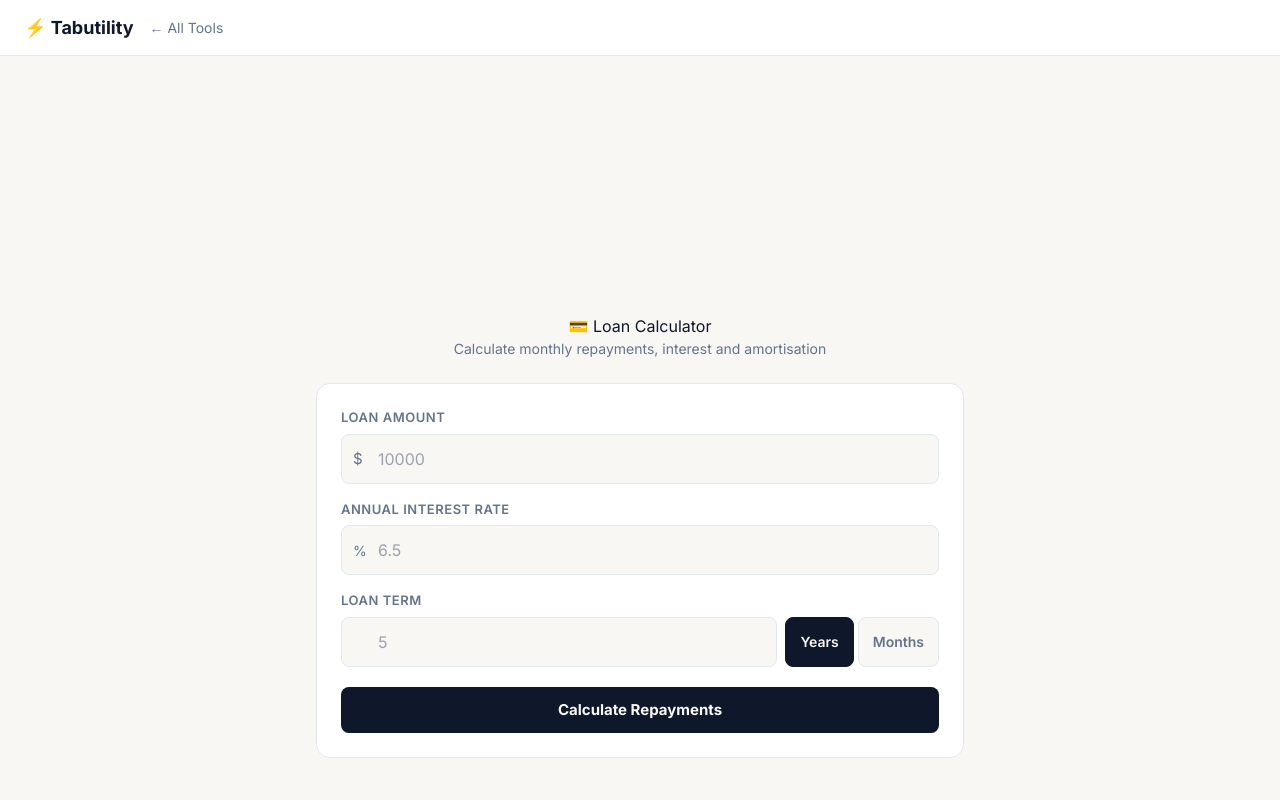
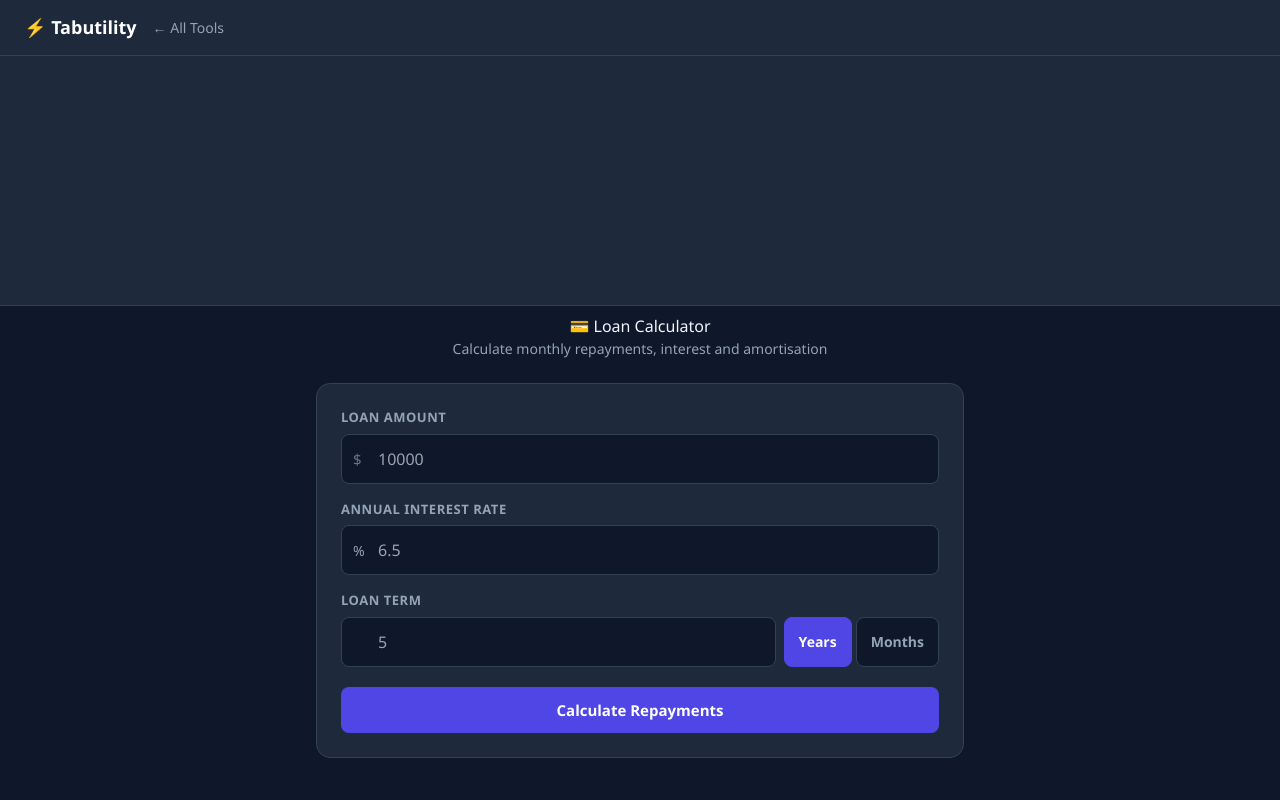
Before and after one commit to rakeshv02/loan-calculator, a React (Vite) app: page / in a window 1280 px wide. Shown: the top 800 px of the page. Built offline with nearby package versions, Linux system fonts and the light colour scheme.

Commit message:
Align with canonical Tabutility design language (STYLE.md): dark surface, indigo accent, Segoe-first font, standard footer, ad-slot polish

```diff
--- a/index.html
+++ b/index.html
@@ -2,9 +2,8 @@
 <html lang="en">
 <head>
 <meta charset="UTF-8"/>
-<meta name="theme-color" content="#f8f7f4" />
+<meta name="theme-color" content="#0f172a" />
   <meta name="viewport" content="width=device-width, initial-scale=1.0"/>
-<link rel="preconnect" href="https://fonts.googleapis.com"><link rel="preconnect" href="https://fonts.gstatic.com" crossorigin><link rel="stylesheet" href="https://fonts.googleapis.com/css2?family=Inter:wght@400;600;700;800&display=swap">
 <title>Loan Calculator — Tabutility</title>
 <meta name="description" content="Free loan calculator. Calculate monthly repayments, total interest and amortisation for any loan amount, rate and term."/>
 <meta name="keywords" content="loan calculator, monthly payment calculator, loan repayment calculator, personal loan calculator, interest calculator"/>
@@ -30,51 +29,52 @@
 <script type="application/ld+json">{"@context":"https://schema.org","@type":"FAQPage","mainEntity":[{"@type":"Question","name":"How is my monthly payment calculated?","acceptedAnswer":{"@type":"Answer","text":"Using the standard amortisation formula: P × r(1+r)^n / ((1+r)^n - 1) where P=principal, r=monthly rate, n=number of payments."}},{"@type":"Question","name":"Does this include fees?","acceptedAnswer":{"@type":"Answer","text":"No — enter the APR if you want to include fees in the rate."}},{"@type":"Question","name":"Is the Loan Calculator free?","acceptedAnswer":{"@type":"Answer","text":"Yes — completely free, no sign-up needed."}},{"@type":"Question","name":"Does it work on mobile?","acceptedAnswer":{"@type":"Answer","text":"Yes — works on any device."}}]}</script>
 <style>
 *{box-sizing:border-box;margin:0;padding:0}
-body{font-family:'Inter',-apple-system,BlinkMacSystemFont,'Segoe UI',sans-serif;background:#f8f7f4;color:#0f172a;min-height:100vh}
-nav{background:#ffffff;border-bottom:1px solid #e2e8f0;padding:14px 24px;display:flex;align-items:center;gap:16px}
-nav a{color:#64748b;text-decoration:none;font-size:14px}
-nav a:hover{color:#0f172a}
-nav .brand{color:#0f172a;font-weight:700;font-size:18px}
-.ad-banner{background:#ffffff;border-bottom:1px solid #e2e8f0;padding:4px;text-align:center}
+body{font-family:'Segoe UI',system-ui,Arial,sans-serif;background:#0f172a;color:#f1f5f9;min-height:100vh}
+nav{background:#1e293b;border-bottom:1px solid #334155;padding:14px 24px;display:flex;align-items:center;gap:16px}
+nav a{color:#94a3b8;text-decoration:none;font-size:14px}
+nav a:hover{color:#f1f5f9}
+nav .brand{color:#4f46e5;font-weight:700;font-size:18px}
+.ad-banner{background:#1e293b;border-bottom:1px solid #334155;padding:4px;text-align:center}
 #app{max-width:680px;margin:8px auto;padding:0 16px 40px}
-h1{font-size:26px;font-weight:700;color:#0f172a;margin:24px 0 6px;text-align:center}
-.subtitle{color:#64748b;font-size:14px;text-align:center;margin-bottom:24px}
-.card{background:#ffffff;border:1px solid #e2e8f0;border-radius:14px;padding:24px;margin-bottom:16px}
-label{display:block;font-size:13px;font-weight:600;color:#64748b;margin-bottom:6px;text-transform:uppercase;letter-spacing:.04em;margin-top:16px}
+h1{font-size:26px;font-weight:700;color:#f1f5f9;margin:24px 0 6px;text-align:center}
+.subtitle{color:#94a3b8;font-size:14px;text-align:center;margin-bottom:24px}
+.card{background:#1e293b;border:1px solid #334155;border-radius:14px;padding:24px;margin-bottom:16px}
+label{display:block;font-size:13px;font-weight:600;color:#94a3b8;margin-bottom:6px;text-transform:uppercase;letter-spacing:.04em;margin-top:16px}
 label:first-of-type{margin-top:0}
 .input-group{position:relative}
 .input-prefix{position:absolute;left:12px;top:50%;transform:translateY(-50%);font-size:15px;color:#64748b}
 .input-suffix{position:absolute;right:12px;top:50%;transform:translateY(-50%);font-size:14px;color:#64748b}
-input[type="number"]{width:100%;background:#f8f7f4;border:1px solid #e2e8f0;border-radius:8px;padding:12px 36px 12px 36px;color:#0f172a;font-size:16px;outline:none;-moz-appearance:textfield;transition:border-color .2s}
-input[type="number"]:focus{border-color:#0f172a}
+input[type="number"]{width:100%;background:#0f172a;border:1px solid #334155;border-radius:8px;padding:12px 36px 12px 36px;color:#f1f5f9;font-size:16px;outline:none;-moz-appearance:textfield;transition:border-color .2s}
+input[type="number"]:focus{border-color:#4f46e5}
 input[type="number"]::-webkit-outer-spin-button,input[type="number"]::-webkit-inner-spin-button{-webkit-appearance:none}
 .term-row{display:flex;gap:8px}
 .term-row input{flex:1}
 .term-unit{display:flex;gap:4px}
-.term-btn{padding:10px 14px;border-radius:8px;border:1px solid #e2e8f0;background:#f8f7f4;color:#64748b;font-size:14px;font-weight:600;cursor:pointer;transition:.2s}
-.term-btn.active{background:#0f172a;color:#f8f7f4;border-color:#0f172a}
-.btn{display:block;width:100%;background:#0f172a;color:#f8f7f4;border:none;border-radius:8px;padding:12px 28px;font-size:15px;font-weight:700;cursor:pointer;margin-top:20px;transition:background .2s}
-.btn:hover{background:#334155}
+.term-btn{padding:10px 14px;border-radius:8px;border:1px solid #334155;background:#0f172a;color:#94a3b8;font-size:14px;font-weight:600;cursor:pointer;transition:.2s}
+.term-btn.active{background:#4f46e5;color:#0f172a;border-color:#4f46e5}
+.btn{display:block;width:100%;background:#4f46e5;color:#0f172a;border:none;border-radius:8px;padding:12px 28px;font-size:15px;font-weight:700;cursor:pointer;margin-top:20px;transition:background .2s}
+.btn:hover{background:#4338ca}
 .summary{display:grid;grid-template-columns:repeat(3,1fr);gap:12px;margin-bottom:16px}
-.sum-item{background:#f8f7f4;border:1px solid #e2e8f0;border-radius:10px;padding:14px;text-align:center}
-.sum-item .val{font-size:20px;font-weight:700;color:#0f172a}
+.sum-item{background:#0f172a;border:1px solid #334155;border-radius:10px;padding:14px;text-align:center}
+.sum-item .val{font-size:20px;font-weight:700;color:#4f46e5}
 .sum-item.highlight .val{color:#34d399;font-size:24px}
-.sum-item .lbl{font-size:11px;color:#64748b;margin-top:4px;text-transform:uppercase;letter-spacing:.04em}
+.sum-item .lbl{font-size:11px;color:#94a3b8;margin-top:4px;text-transform:uppercase;letter-spacing:.04em}
 .amort-table{width:100%;border-collapse:collapse;font-size:13px}
-.amort-table th{text-align:left;color:#64748b;font-size:11px;font-weight:600;text-transform:uppercase;padding:8px 10px;border-bottom:1px solid #e2e8f0}
-.amort-table td{padding:8px 10px;border-bottom:1px solid #ffffff;color:#334155}
+.amort-table th{text-align:left;color:#64748b;font-size:11px;font-weight:600;text-transform:uppercase;padding:8px 10px;border-bottom:1px solid #334155}
+.amort-table td{padding:8px 10px;border-bottom:1px solid #1e293b;color:#cbd5e1}
 .amort-table tr:last-child td{border-bottom:none}
 .amort-table td:nth-child(2),.amort-table td:nth-child(3),.amort-table td:nth-child(4),.amort-table td:nth-child(5){text-align:right}
 .hidden{display:none}
 @media(max-width:480px){.summary{grid-template-columns:1fr 1fr}.sum-item.highlight{grid-column:1/-1}}
 </style>
-<style id="tabutility-brand">
-/* empty ad slots: reserve space, no bordered box */
-.ad-banner,.ad-slot,.ad-container{background:transparent!important;border:none!important;border-bottom:none!important;box-shadow:none!important}
+<style id="tabutility-brand-v2">
+/* Canonical dark-surface spec (STYLE.md): indigo accent, white text on indigo */
+.btn,.toggle-btn.active,button.active{color:#fff!important}
+nav .brand{color:#fff}
+nav a:hover{color:#818cf8}
+input:focus,select:focus,textarea:focus{border-color:#818cf8!important}
 /* AdSense not yet approved: hide all ad frames (container min-height still reserves space). Remove these two lines after approval. */
 ins.adsbygoogle,.ad-banner iframe,.ad-slot iframe,.ad-container iframe{visibility:hidden!important}
-nav .brand{color:#0f172a}
-body{-webkit-font-smoothing:antialiased}
 </style>
 </head>
 <body>
@@ -92,7 +92,7 @@ body{-webkit-font-smoothing:antialiased}
     </div>
     <label>Annual Interest Rate</label>
     <div class="input-group">
-      <span class="input-prefix" style="font-size:14px;color:#64748b">%</span>
+      <span class="input-prefix" style="font-size:14px;color:#94a3b8">%</span>
       <input type="number" id="rate" placeholder="6.5" min="0" max="100" step="0.1"/>
     </div>
     <label>Loan Term</label>
@@ -115,7 +115,7 @@ body{-webkit-font-smoothing:antialiased}
         <div class="sum-item"><div class="val" id="r-total">$0</div><div class="lbl">Total Repaid</div></div>
         <div class="sum-item"><div class="val" id="r-interest">$0</div><div class="lbl">Total Interest</div></div>
       </div>
-      <div style="font-size:13px;font-weight:700;color:#64748b;text-transform:uppercase;letter-spacing:.05em;margin-bottom:12px">Amortisation — First 12 Months</div>
+      <div style="font-size:13px;font-weight:700;color:#94a3b8;text-transform:uppercase;letter-spacing:.05em;margin-bottom:12px">Amortisation — First 12 Months</div>
       <div style="overflow-x:auto">
         <table class="amort-table">
           <thead><tr><th>Month</th><th>Payment</th><th>Principal</th><th>Interest</th><th>Balance</th></tr></thead>
@@ -129,27 +129,27 @@ body{-webkit-font-smoothing:antialiased}
 <div style="max-width:860px;margin-left:auto;margin-right:auto;margin-top:24px;margin-bottom:8px;padding:0 16px">
   <div style="background:rgba(255,255,255,0.04);border:1px solid rgba(255,255,255,0.1);border-radius:14px;padding:20px 24px">
 
-<div style="margin:0 auto 24px;max-width:640px;background:#ffffff;border-radius:10px;padding:14px 18px;display:flex;align-items:center;gap:14px;cursor:pointer;border:1px solid #e2e8f0" onclick="window.open('https://www.amazon.co.uk/s?k=personal%20finance%20debt%20management%20books&tag=tabutility-20','_blank','noopener noreferrer')" title="Managing debt smarter?">
+<div style="margin:0 auto 24px;max-width:640px;background:#1e293b;border-radius:10px;padding:14px 18px;display:flex;align-items:center;gap:14px;cursor:pointer;border:1px solid #334155" onclick="window.open('https://www.amazon.co.uk/s?k=personal%20finance%20debt%20management%20books&tag=tabutility-20','_blank','noopener noreferrer')" title="Managing debt smarter?">
   <span style="font-size:28px;flex-shrink:0">📚</span>
   <div style="min-width:0">
-    <div style="font-size:13px;font-weight:700;color:#0f172a;margin-bottom:3px">Managing debt smarter?</div>
-    <div style="font-size:12px;color:#64748b">Browse personal finance books <span style="color:#f59e0b;white-space:nowrap">→ Browse on Amazon</span></div>
+    <div style="font-size:13px;font-weight:700;color:#f1f5f9;margin-bottom:3px">Managing debt smarter?</div>
+    <div style="font-size:12px;color:#94a3b8">Browse personal finance books <span style="color:#f59e0b;white-space:nowrap">→ Browse on Amazon</span></div>
     <div style="font-size:10px;color:#475569;margin-top:3px">As an Amazon Associate we earn from qualifying purchases.</div>
   </div>
 </div>
-<h2 style="font-size:15px;font-weight:700;color:#64748b;text-transform:uppercase;letter-spacing:.05em;margin-bottom:14px">Related Tools</h2>
+<h2 style="font-size:15px;font-weight:700;color:#94a3b8;text-transform:uppercase;letter-spacing:.05em;margin-bottom:14px">Related Tools</h2>
     <div style="display:grid;grid-template-columns:repeat(auto-fit,minmax(200px,1fr));gap:10px">
-      <a href="https://mortgage-calculator.tabutility.com/" style="display:block;background:rgba(255,255,255,0.07);border:1px solid #e2e8f0;border-radius:10px;padding:12px 16px;text-decoration:none;color:inherit">
-        <div style="font-size:13px;font-weight:600;color:#0f172a">Mortgage Calculator</div><div style="font-size:11px;color:#64748b;margin-top:2px">Calculators</div>
+      <a href="https://mortgage-calculator.tabutility.com/" style="display:block;background:rgba(255,255,255,0.07);border:1px solid rgba(255,255,255,0.12);border-radius:10px;padding:12px 16px;text-decoration:none;color:inherit">
+        <div style="font-size:13px;font-weight:600;color:#f1f5f9">Mortgage Calculator</div><div style="font-size:11px;color:#94a3b8;margin-top:2px">Calculators</div>
       </a>
-      <a href="https://apr.tabutility.com/" style="display:block;background:rgba(255,255,255,0.07);border:1px solid #e2e8f0;border-radius:10px;padding:12px 16px;text-decoration:none;color:inherit">
-        <div style="font-size:13px;font-weight:600;color:#0f172a">APR Calculator</div><div style="font-size:11px;color:#64748b;margin-top:2px">Calculators</div>
+      <a href="https://apr.tabutility.com/" style="display:block;background:rgba(255,255,255,0.07);border:1px solid rgba(255,255,255,0.12);border-radius:10px;padding:12px 16px;text-decoration:none;color:inherit">
+        <div style="font-size:13px;font-weight:600;color:#f1f5f9">APR Calculator</div><div style="font-size:11px;color:#94a3b8;margin-top:2px">Calculators</div>
       </a>
-      <a href="https://credit-card-payoff-calculator.tabutility.com/" style="display:block;background:rgba(255,255,255,0.07);border:1px solid #e2e8f0;border-radius:10px;padding:12px 16px;text-decoration:none;color:inherit">
-        <div style="font-size:13px;font-weight:600;color:#0f172a">Credit Card Payoff</div><div style="font-size:11px;color:#64748b;margin-top:2px">Calculators</div>
+      <a href="https://credit-card-payoff-calculator.tabutility.com/" style="display:block;background:rgba(255,255,255,0.07);border:1px solid rgba(255,255,255,0.12);border-radius:10px;padding:12px 16px;text-decoration:none;color:inherit">
+        <div style="font-size:13px;font-weight:600;color:#f1f5f9">Credit Card Payoff</div><div style="font-size:11px;color:#94a3b8;margin-top:2px">Calculators</div>
       </a>
-      <a href="https://debt-payoff.tabutility.com/" style="display:block;background:rgba(255,255,255,0.07);border:1px solid #e2e8f0;border-radius:10px;padding:12px 16px;text-decoration:none;color:inherit">
-        <div style="font-size:13px;font-weight:600;color:#0f172a">Debt Payoff Calculator</div><div style="font-size:11px;color:#64748b;margin-top:2px">Calculators</div>
+      <a href="https://debt-payoff.tabutility.com/" style="display:block;background:rgba(255,255,255,0.07);border:1px solid rgba(255,255,255,0.12);border-radius:10px;padding:12px 16px;text-decoration:none;color:inherit">
+        <div style="font-size:13px;font-weight:600;color:#f1f5f9">Debt Payoff Calculator</div><div style="font-size:11px;color:#94a3b8;margin-top:2px">Calculators</div>
       </a>
     </div>
   </div>
@@ -157,22 +157,22 @@ body{-webkit-font-smoothing:antialiased}
 
 <div style="max-width:860px;margin-left:auto;margin-right:auto;margin-top:8px;margin-bottom:24px;padding:0 16px">
   <div style="background:rgba(255,255,255,0.04);border:1px solid rgba(255,255,255,0.1);border-radius:14px;padding:20px 24px">
-    <h2 style="font-size:15px;font-weight:700;color:#64748b;text-transform:uppercase;letter-spacing:.05em;margin-bottom:4px">Frequently Asked Questions</h2>
+    <h2 style="font-size:15px;font-weight:700;color:#94a3b8;text-transform:uppercase;letter-spacing:.05em;margin-bottom:4px">Frequently Asked Questions</h2>
     <div style="border-bottom:1px solid rgba(255,255,255,0.08);padding:14px 0">
-      <div style="font-size:14px;font-weight:600;color:#0f172a;margin-bottom:6px">How is my monthly payment calculated?</div>
-      <div style="font-size:13px;color:#64748b;line-height:1.5">Using the standard amortisation formula: P × r(1+r)^n / ((1+r)^n - 1) where P=principal, r=monthly rate, n=number of payments.</div>
+      <div style="font-size:14px;font-weight:600;color:#f1f5f9;margin-bottom:6px">How is my monthly payment calculated?</div>
+      <div style="font-size:13px;color:#94a3b8;line-height:1.5">Using the standard amortisation formula: P × r(1+r)^n / ((1+r)^n - 1) where P=principal, r=monthly rate, n=number of payments.</div>
     </div>
     <div style="border-bottom:1px solid rgba(255,255,255,0.08);padding:14px 0">
-      <div style="font-size:14px;font-weight:600;color:#0f172a;margin-bottom:6px">Does this include fees?</div>
-      <div style="font-size:13px;color:#64748b;line-height:1.5">No — enter the APR if you want to include fees in the rate.</div>
+      <div style="font-size:14px;font-weight:600;color:#f1f5f9;margin-bottom:6px">Does this include fees?</div>
+      <div style="font-size:13px;color:#94a3b8;line-height:1.5">No — enter the APR if you want to include fees in the rate.</div>
     </div>
     <div style="border-bottom:1px solid rgba(255,255,255,0.08);padding:14px 0">
-      <div style="font-size:14px;font-weight:600;color:#0f172a;margin-bottom:6px">Is this free?</div>
-      <div style="font-size:13px;color:#64748b;line-height:1.5">Yes — completely free, no sign-up needed.</div>
+      <div style="font-size:14px;font-weight:600;color:#f1f5f9;margin-bottom:6px">Is this free?</div>
+      <div style="font-size:13px;color:#94a3b8;line-height:1.5">Yes — completely free, no sign-up needed.</div>
     </div>
     <div style="padding:14px 0">
-      <div style="font-size:14px;font-weight:600;color:#0f172a;margin-bottom:6px">Works on mobile?</div>
-      <div style="font-size:13px;color:#64748b;line-height:1.5">Yes — works on any device.</div>
+      <div style="font-size:14px;font-weight:600;color:#f1f5f9;margin-bottom:6px">Works on mobile?</div>
+      <div style="font-size:13px;color:#94a3b8;line-height:1.5">Yes — works on any device.</div>
     </div>
   </div>
 </div>
@@ -232,12 +232,12 @@ function calculate() {
 }
 </script>
 
-<div style="max-width:860px;margin-left:auto;margin-right:auto;margin-top:8px;margin-bottom:16px;padding:0 16px;font-family:'Inter',-apple-system,BlinkMacSystemFont,'Segoe UI',sans-serif">
+<div style="max-width:860px;margin-left:auto;margin-right:auto;margin-top:8px;margin-bottom:16px;padding:0 16px;font-family:'Segoe UI',system-ui,Arial,sans-serif">
   <div style="background:rgba(255,255,255,0.04);border:1px solid rgba(255,255,255,0.1);border-radius:14px;padding:20px 24px">
-    <h2 style="font-size:15px;font-weight:700;color:#64748b;text-transform:uppercase;letter-spacing:.05em;margin-bottom:12px">Embed This Tool</h2>
+    <h2 style="font-size:15px;font-weight:700;color:#94a3b8;text-transform:uppercase;letter-spacing:.05em;margin-bottom:12px">Embed This Tool</h2>
     <p style="font-size:13px;color:#64748b;margin-bottom:12px">Add this  to your website or blog for free. Just copy and paste the code below:</p>
-    <div style="background:#f8f7f4;border:1px solid #e2e8f0;border-radius:8px;padding:12px;font-family:'Inter',monospace;font-size:12px;color:#7dd3fc;word-break:break-all;margin-bottom:10px;cursor:pointer" id="embed-code-">&lt;iframe src="" width="100%" height="600" frameborder="0" style="border-radius:12px" title=" by Tabutility"&gt;&lt;/iframe&gt;</div>
-    <button onclick="var t=document.getElementById('embed-code-');navigator.clipboard.writeText(t.textContent).then(()=>{this.textContent='Copied!';setTimeout(()=>this.textContent='Copy Embed Code',2000)})" style="background:#0f172a;color:#f8f7f4;border:none;border-radius:8px;padding:9px 18px;font-size:13px;font-weight:700;cursor:pointer">Copy Embed Code</button>
+    <div style="background:#0f172a;border:1px solid #334155;border-radius:8px;padding:12px;font-family:monospace;font-size:12px;color:#818cf8;word-break:break-all;margin-bottom:10px;cursor:pointer" id="embed-code-">&lt;iframe src="" width="100%" height="600" frameborder="0" style="border-radius:12px" title=" by Tabutility"&gt;&lt;/iframe&gt;</div>
+    <button onclick="var t=document.getElementById('embed-code-');navigator.clipboard.writeText(t.textContent).then(()=>{this.textContent='Copied!';setTimeout(()=>this.textContent='Copy Embed Code',2000)})" style="background:#4f46e5;color:#0f172a;border:none;border-radius:8px;padding:9px 18px;font-size:13px;font-weight:700;cursor:pointer">Copy Embed Code</button>
     <span style="font-size:11px;color:#475569;margin-left:12px">Free to use — attribution appreciated but not required</span>
   </div>
 </div>
@@ -263,11 +263,11 @@ function calculate() {
   }
 })();
 </script>
-<footer style="border-top:1px solid #e2e8f0;background:#ffffff;margin-top:48px;padding:28px 24px;text-align:center;font-family:'Inter',-apple-system,BlinkMacSystemFont,'Segoe UI',sans-serif;font-size:13px;color:#64748b;line-height:1.8">
-<div style="font-weight:700;color:#0f172a;font-size:15px">⚡ Tabutility</div>
+<footer style="background:#1a1a2e;margin-top:48px;padding:28px 24px;text-align:center;font-family:'Segoe UI',system-ui,Arial,sans-serif;font-size:13px;color:#94a3b8;line-height:1.8">
+<div style="font-weight:700;color:#fff;font-size:15px">⚡ Tabutility</div>
 <div>Free, private, browser-based tools. No sign-up, no tracking.</div>
-<div><a href="https://tabutility.com" style="color:#0f172a;font-weight:600;text-decoration:none">All Tools</a> · <a href="https://tabutility.com/blog/" style="color:#64748b;text-decoration:none">Blog</a> · <a href="https://tabutility.com/#about" style="color:#64748b;text-decoration:none">About</a></div>
-<div style="margin-top:6px;color:#94a3b8">© 2026 Tabutility</div>
+<div><a href="https://tabutility.com" style="color:#818cf8;font-weight:600;text-decoration:none">All Tools</a> · <a href="https://tabutility.com/blog/" style="color:#94a3b8;text-decoration:none">Blog</a> · <a href="https://tabutility.com/#about" style="color:#94a3b8;text-decoration:none">About</a></div>
+<div style="margin-top:6px;color:#64748b">© 2026 Tabutility</div>
 </footer>
 </body>
 </html>
--- a/src/index.css
+++ b/src/index.css
@@ -4,5 +4,5 @@
 
 body {
   margin: 0;
-  font-family:'Inter', 'Inter', sans-serif;
+  font-family:'Segoe UI',system-ui,Arial,sans-serif;
 }
```
